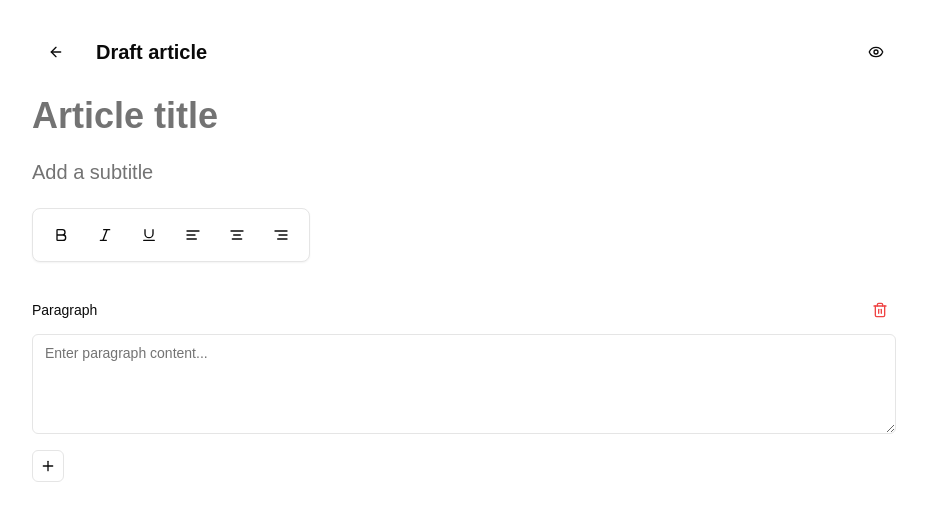
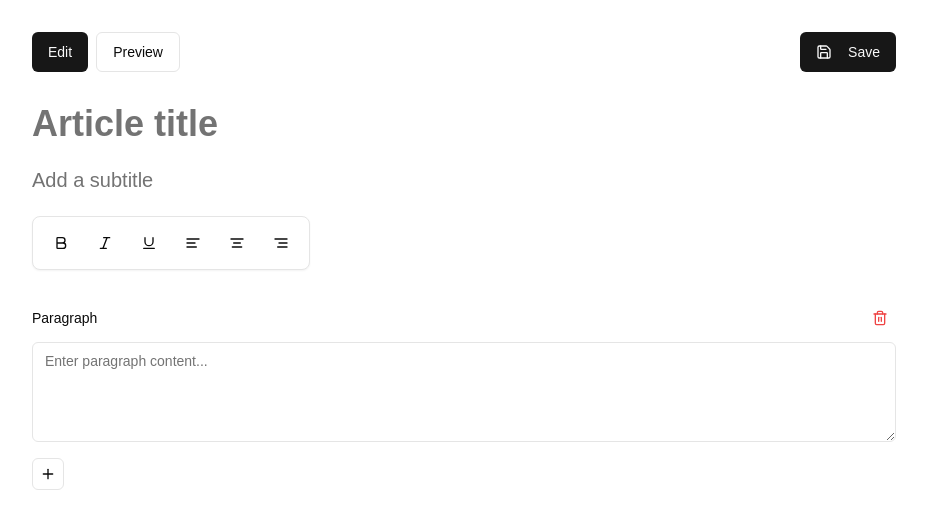
Before and after one commit to Cloud-Code-AI/AkiraDocs, a Next.js app: page /articles in a window 1280 px wide. Shown: the top 528 px of the page, without its empty margins (176-1103 px from the left). Built offline with nearby package versions, Linux system fonts and the light colour scheme.

Commit message:
feat: Article editing

```diff
--- a/package.json
+++ b/package.json
@@ -40,6 +40,7 @@
     "react-dom": "^18.3.1",
     "react-markdown": "^9.0.1",
     "react-syntax-highlighter": "^15.6.1",
+    "sonner": "^1.5.0",
     "styled-components": "^6.1.13",
     "tailwind-merge": "^2.5.4",
     "tailwindcss-animate": "^1.0.7"
--- a/src/app/api/files/route.ts
+++ b/src/app/api/files/route.ts
@@ -69,3 +69,31 @@ export async function GET(request: Request) {
     )
   }
 }
+
+export async function PUT(request: Request) {
+  try {
+    const { path: filePath, content } = await request.json()
+
+    if (!filePath) {
+      return NextResponse.json(
+        { error: 'No file path provided' },
+        { status: 400 }
+      )
+    }
+
+    const fullPath = path.join(process.cwd(), '_content', filePath)
+
+    // Prettify the JSON for better readability
+    const jsonContent = JSON.stringify(content, null, 2)
+
+    await writeFile(fullPath, jsonContent, 'utf-8')
+
+    return NextResponse.json({ success: true })
+  } catch (error) {
+    console.error('Error writing file:', error)
+    return NextResponse.json(
+      { error: 'Failed to write file' },
+      { status: 500 }
+    )
+  }
+}
--- a/src/app/articles/page.tsx
+++ b/src/app/articles/page.tsx
@@ -7,6 +7,7 @@ import { ArticleHeaders } from '@/components/content/articles/ArticleHeaders'
 import { ContentBlocks } from '@/components/content/articles/ContentBlocks'
 import { AddBlockButton } from '@/components/content/articles/AddBlockButton'
 import { Block, BlockType } from '@/types/Block'
+import { toast } from "sonner" // Add toast notifications (optional)
 
 export default function Article() {
   const searchParams = useSearchParams()
@@ -15,6 +16,7 @@ export default function Article() {
   const [subtitle, setSubtitle] = useState('')
   const [showPreview, setShowPreview] = useState(false)
   const [isLoading, setIsLoading] = useState(true)
+  const [isSaving, setIsSaving] = useState(false)
 
   useEffect(() => {
     const loadFileContent = async () => {
@@ -61,6 +63,47 @@ export default function Article() {
     setBlocks([...blocks, newBlock])
   }
 
+  const handleSave = async () => {
+    const filePath = searchParams.get('file')
+    if (!filePath) {
+      console.error('No file path specified')
+      return
+    }
+
+    setIsSaving(true)
+    try {
+      const content = {
+        title,
+        description: subtitle,
+        author: "Anonymous", // You might want to make this dynamic
+        date: new Date().toISOString().split('T')[0],
+        blocks
+      }
+
+      const response = await fetch('/api/files', {
+        method: 'PUT',
+        headers: {
+          'Content-Type': 'application/json',
+        },
+        body: JSON.stringify({
+          path: filePath,
+          content
+        })
+      })
+
+      if (!response.ok) {
+        throw new Error('Failed to save file')
+      }
+
+      toast?.success('Changes saved successfully')
+    } catch (error) {
+      console.error('Error saving file:', error)
+      toast?.error('Failed to save changes')
+    } finally {
+      setIsSaving(false)
+    }
+  }
+
   return (
     <div className="min-h-screen bg-white">
       <div className="max-w-4xl mx-auto px-4 py-8">
@@ -70,7 +113,12 @@ export default function Article() {
           </div>
         ) : (
           <>
-            <TitleBar showPreview={showPreview} setShowPreview={setShowPreview} />
+            <TitleBar
+              showPreview={showPreview}
+              setShowPreview={setShowPreview}
+              onSave={handleSave}
+              isSaving={isSaving}
+            />
             <div className="prose prose-lg max-w-none">
               <ArticleHeaders
                 title={title}
--- a/src/app/layout.tsx
+++ b/src/app/layout.tsx
@@ -1,6 +1,7 @@
 import type { Metadata } from "next";
 import localFont from "next/font/local";
 import "./globals.css";
+import { Toaster } from "sonner"
 
 const geistSans = localFont({
   src: "./fonts/GeistVF.woff",
@@ -20,15 +21,16 @@ export const metadata: Metadata = {
 
 export default function RootLayout({
   children,
-}: Readonly<{
-  children: React.ReactNode;
-}>) {
+}: {
+  children: React.ReactNode
+}) {
   return (
     <html lang="en">
       <body
         className={`${geistSans.variable} ${geistMono.variable} antialiased`}
       >
         {children}
+        <Toaster />
       </body>
     </html>
   );
--- a/src/components/content/articles/TitleBar.tsx
+++ b/src/components/content/articles/TitleBar.tsx
@@ -1,31 +1,43 @@
 'use client'
 
 import Link from 'next/link'
-import { ArrowLeft, Eye, EyeOff } from 'lucide-react'
+import { ArrowLeft, Eye, EyeOff, Save } from 'lucide-react'
 import { Button } from "@/components/ui/button"
 import { useRouter } from 'next/navigation'
 
 interface TitleBarProps {
   showPreview: boolean
   setShowPreview: (show: boolean) => void
+  onSave: () => void
+  isSaving?: boolean
 }
 
-export function TitleBar({ showPreview, setShowPreview }: TitleBarProps) {
+export function TitleBar({ showPreview, setShowPreview, onSave, isSaving = false }: TitleBarProps) {
   const router = useRouter()
 
   return (
-    <div className="flex items-center mb-6">
-      <Button variant="ghost" onClick={() => router.back()} className="mr-4">
-        <ArrowLeft className="w-6 h-6" />
-      </Button>
-      <h1 className="text-xl font-semibold">Draft article</h1>
+    <div className="flex justify-between items-center mb-8">
+      <div className="flex space-x-2">
+        <Button
+          variant={showPreview ? "outline" : "default"}
+          onClick={() => setShowPreview(false)}
+        >
+          Edit
+        </Button>
+        <Button
+          variant={showPreview ? "default" : "outline"}
+          onClick={() => setShowPreview(true)}
+        >
+          Preview
+        </Button>
+      </div>
       <Button
-        variant="ghost"
-        size="icon"
-        className="ml-auto"
-        onClick={() => setShowPreview(!showPreview)}
+        onClick={onSave}
+        disabled={isSaving}
+        className="flex items-center space-x-2"
       >
-        {showPreview ? <EyeOff className="w-5 h-5" /> : <Eye className="w-5 h-5" />}
+        <Save className="w-4 h-4" />
+        <span>{isSaving ? 'Saving...' : 'Save'}</span>
       </Button>
     </div>
   )
--- /dev/null
+++ b/src/components/ui/sonner.tsx
@@ -0,0 +1,31 @@
+"use client"
+
+import { useTheme } from "next-themes"
+import { Toaster as Sonner } from "sonner"
+
+type ToasterProps = React.ComponentProps<typeof Sonner>
+
+const Toaster = ({ ...props }: ToasterProps) => {
+  const { theme = "system" } = useTheme()
+
+  return (
+    <Sonner
+      theme={theme as ToasterProps["theme"]}
+      className="toaster group"
+      toastOptions={{
+        classNames: {
+          toast:
+            "group toast group-[.toaster]:bg-background group-[.toaster]:text-foreground group-[.toaster]:border-border group-[.toaster]:shadow-lg",
+          description: "group-[.toast]:text-muted-foreground",
+          actionButton:
+            "group-[.toast]:bg-primary group-[.toast]:text-primary-foreground",
+          cancelButton:
+            "group-[.toast]:bg-muted group-[.toast]:text-muted-foreground",
+        },
+      }}
+      {...props}
+    />
+  )
+}
+
+export { Toaster }
```
Also changed, not shown: 2 other files (tests, documents, lock files or other folders).
